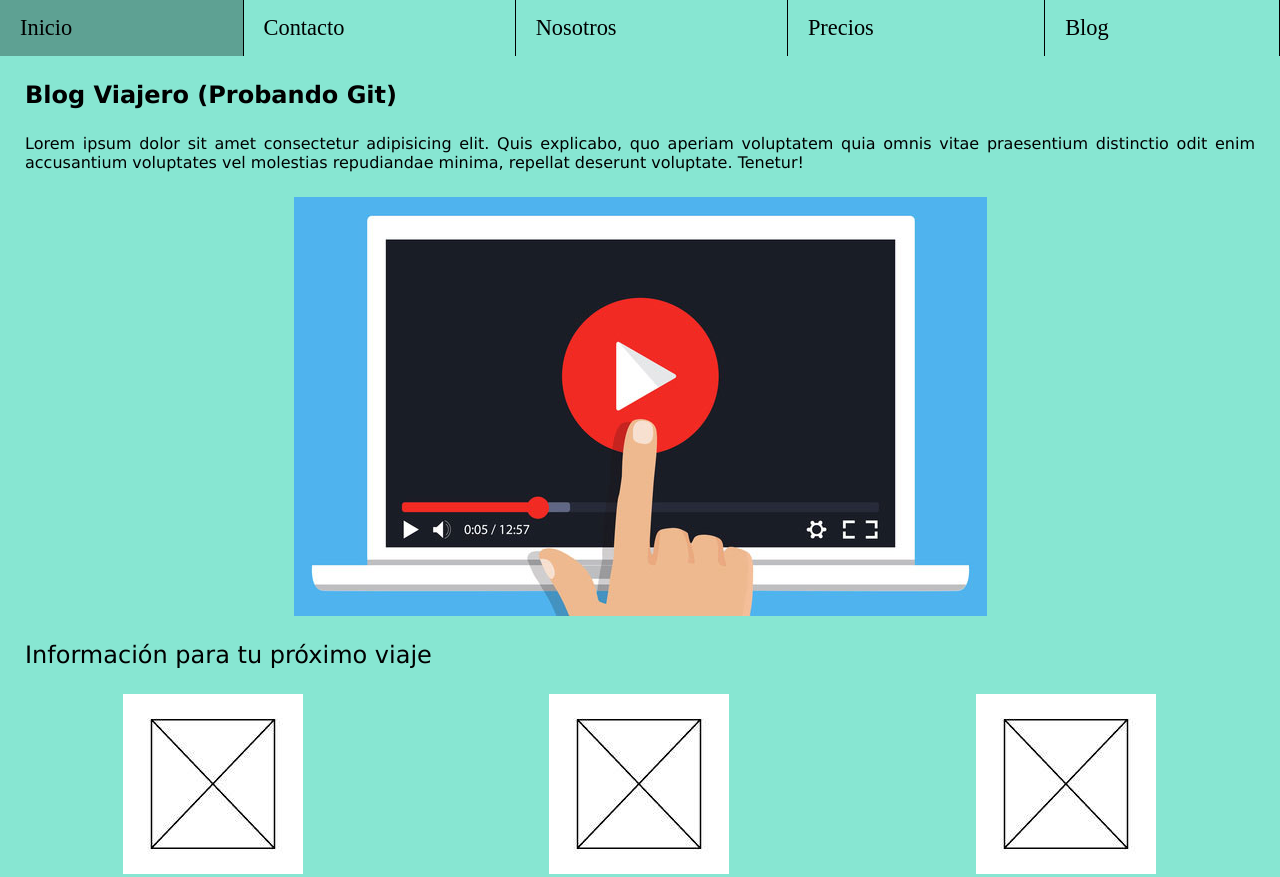
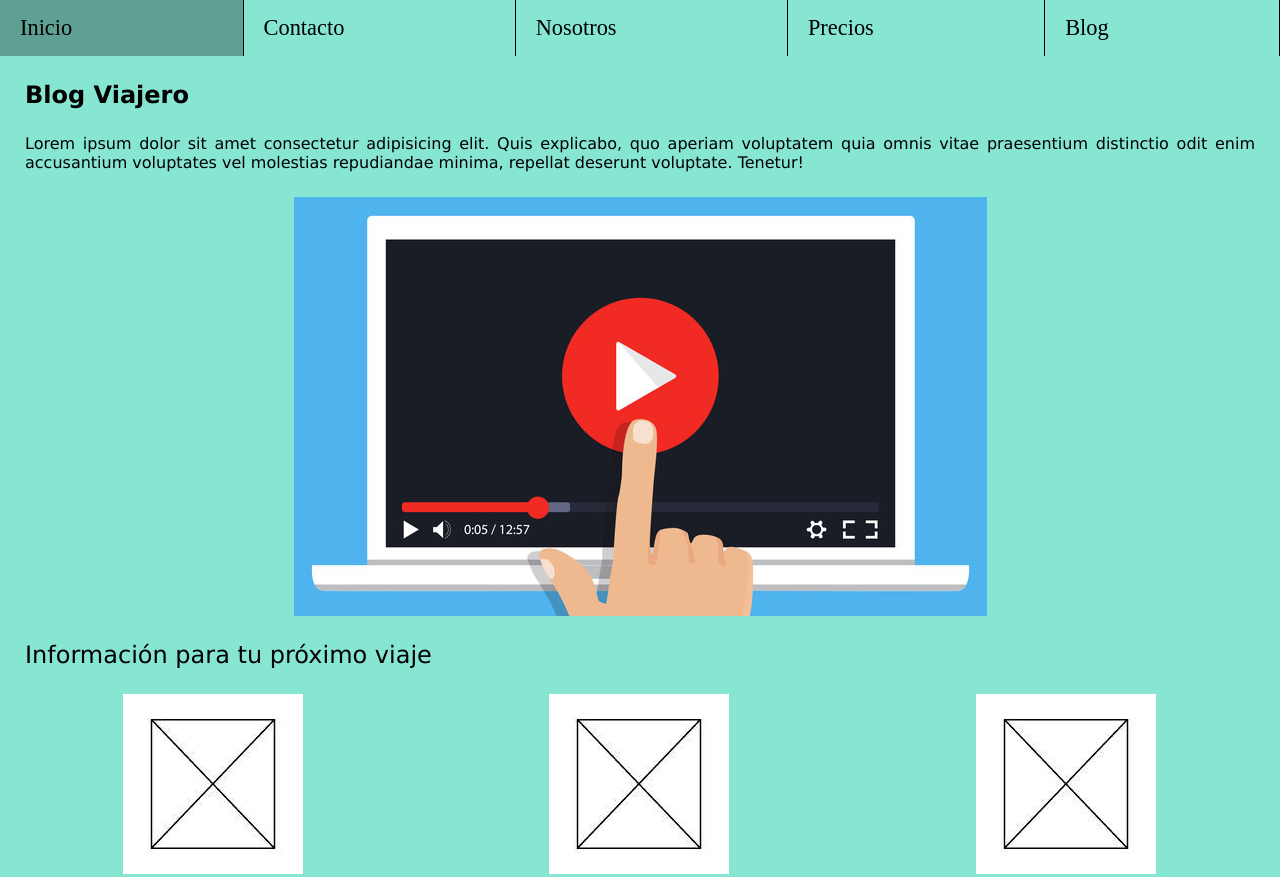
Before and after one commit to Underground198/mi_repositorio, a plain HTML site: page secciones/blog.html in a window 1280 px wide. Shown: the top 877 px of the page. Drawn offline with Linux system fonts and the light colour scheme.

Commit message:
modificacion para ponerlo desde cero

```diff
--- a/secciones/blog.html
+++ b/secciones/blog.html
@@ -24,7 +24,7 @@
         </nav>
     </header>
 
-    <h1>Blog Viajero (Probando Git)</h1>
+    <h1>Blog Viajero</h1>
 
     <p>Lorem ipsum dolor sit amet consectetur adipisicing elit. Quis explicabo, quo aperiam voluptatem quia omnis vitae praesentium distinctio odit enim accusantium voluptates vel molestias repudiandae minima, repellat deserunt voluptate. Tenetur!</p>
 
```
